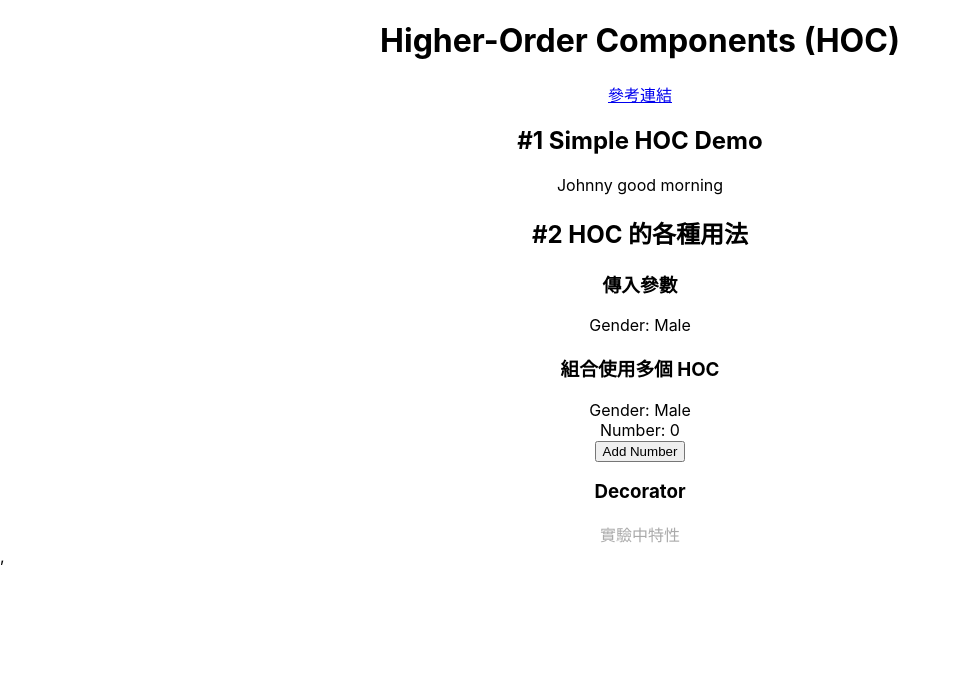
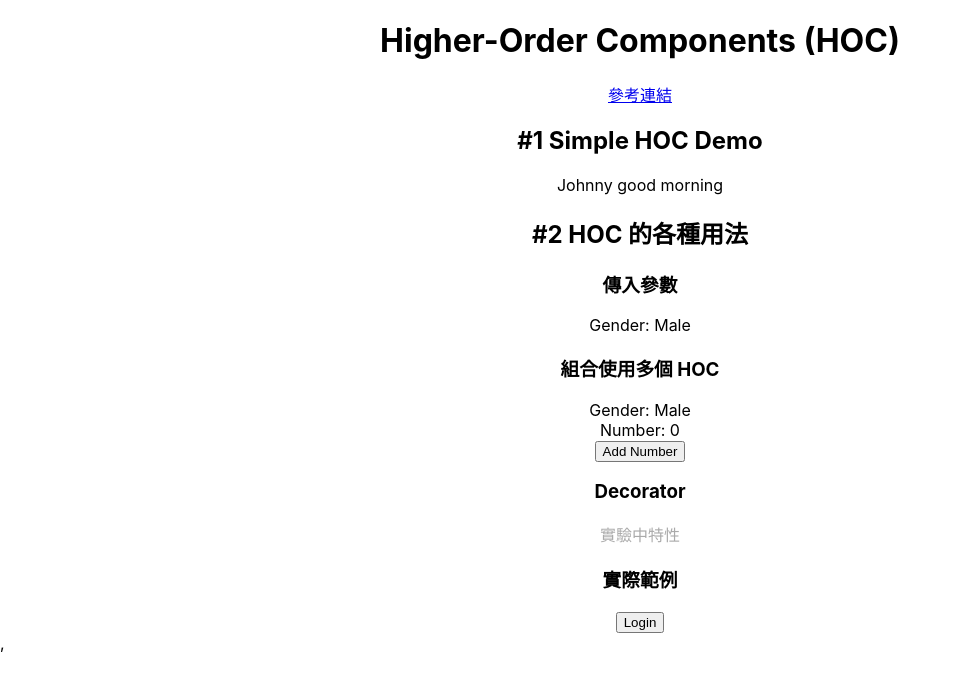
Before and after one commit to wjprogramer/react_js_practice_2, a React (Create React App) app: page /hoc in a window 1280 px wide. Shown: the top 688 px of the page, without its empty margins (0-960 px from the left). Built offline with nearby package versions, Linux system fonts and the light colour scheme.

Commit message:
✨ [HOC] add real example

```diff
--- a/src/routes/HOC/HOC.js
+++ b/src/routes/HOC/HOC.js
@@ -6,6 +6,7 @@ import simple from './components/simple';
 import receiveParams from './components/receiveParams';
 import composition from './components/composition';
 // import decorator from './components/decorator';
+import example from './components/example';
 
 const HOC = () => {
   return (
@@ -24,6 +25,8 @@ const HOC = () => {
       <composition.UserList />
       <H3>Decorator</H3>
       <TextMuted>實驗中特性</TextMuted>
+      <H3>實際範例</H3>
+      <example.ProductPage />
     </>
   );
 }
--- /dev/null
+++ b/src/routes/HOC/components/example.js
@@ -0,0 +1,121 @@
+import { useState, useEffect } from 'react';
+
+//#region Some Simple Components
+const Login = () => {
+  const [token, setToken] = useState(localStorage.getItem('token'));
+
+  const login = () => {
+    localStorage.setItem('token', '123');
+    setToken('123');
+  }
+
+  if (token) {
+    return <ProductPage />
+  } else {
+    return (<>
+      <button onClick={login}>Login</button>
+    </>);
+  }
+
+}
+//#endregion
+
+//#region HOCs
+//負責驗證登入狀態
+const UserAuthHOC = (WrappedComponent) => {
+  const _UserAuthHOC = (props) => {
+    const [loginState, setLoginState] = useState({
+      authPass: true, userToken: ''
+    });
+
+    useEffect(() => {
+      const token = localStorage.getItem('token');
+      if (token !== null) {
+        setLoginState({ authPass: true, userToken: token });
+      } else {
+        setLoginState(prevState => ({ ...prevState, authPass: false }));
+      }
+    }, []);
+
+    if (!loginState.authPass) { return (<Login />); } // 驗證不通過 回登入頁面
+    return <WrappedComponent {...props} token={loginState.userToken} />
+  }
+
+  return _UserAuthHOC;
+};
+
+//負責計算商品數量
+const ProductCountHOC = (WrappedComponent) => {
+  const _ProductCountHOC = (props) => {
+    const [count, setCount] = useState(1);
+
+    const addProduct = () => {
+      setCount(count + 1);
+    };
+
+    const lessProduct = () => {
+      if (count === 1) { return; } // 最小商品數為1
+      setCount(count - 1);
+    };
+
+    return <WrappedComponent
+      {...props}
+      count={count}
+      addProduct={addProduct}
+      lessProduct={lessProduct}
+    />
+  }
+
+  return _ProductCountHOC;
+};
+
+//負責送出訂購資訊
+const SubmitOrderHOC = (WrappedComponent) => {
+  const _SubmitOrderHOC = (props) => {
+    const submitOrder = () => {
+      // 這裡的 token 是由 UserAuthHOC 中的 props 取得
+      let request = {
+        body: JSON.stringify({ token: props.token, product: { number: props.count } }),
+        method: 'POST',
+        headers: new Headers(),
+        mode: 'cors',
+        cache: 'default'
+      };
+      fetch(`https://productURL/+${props.id}`, request)
+        .then((respond) => { props.sendSuccessAction(respond); }) // 送出訂購成功的 action
+        .catch((error) => { return error });
+    };
+
+    return <WrappedComponent {...props} submitOrder={submitOrder} />
+  }
+  return _SubmitOrderHOC;
+};
+//#endregion HOCs
+
+const FruitProductContent = (props) => {
+  const { name, count, addProduct, lessProduct, submitOrder } = props;
+  return (
+    <div>
+      <div>Name: {name}</div>
+      <div>Number: {count}
+        <button onClick={addProduct}>+</button>
+        <button onClick={lessProduct}>-</button>
+      </div>
+      <button onClick={submitOrder}>Submit</button>
+    </div>
+  );
+}
+
+const FruitProduct = UserAuthHOC(SubmitOrderHOC(ProductCountHOC(FruitProductContent)))
+
+// 使用裝飾好的元件
+const ProductPage = () => {
+  return (
+    <div>
+      <FruitProduct id={'Fruit01'} name={'Fruit'} />
+    </div>
+  );
+}
+
+const result = { ProductPage }
+export default result;
```
